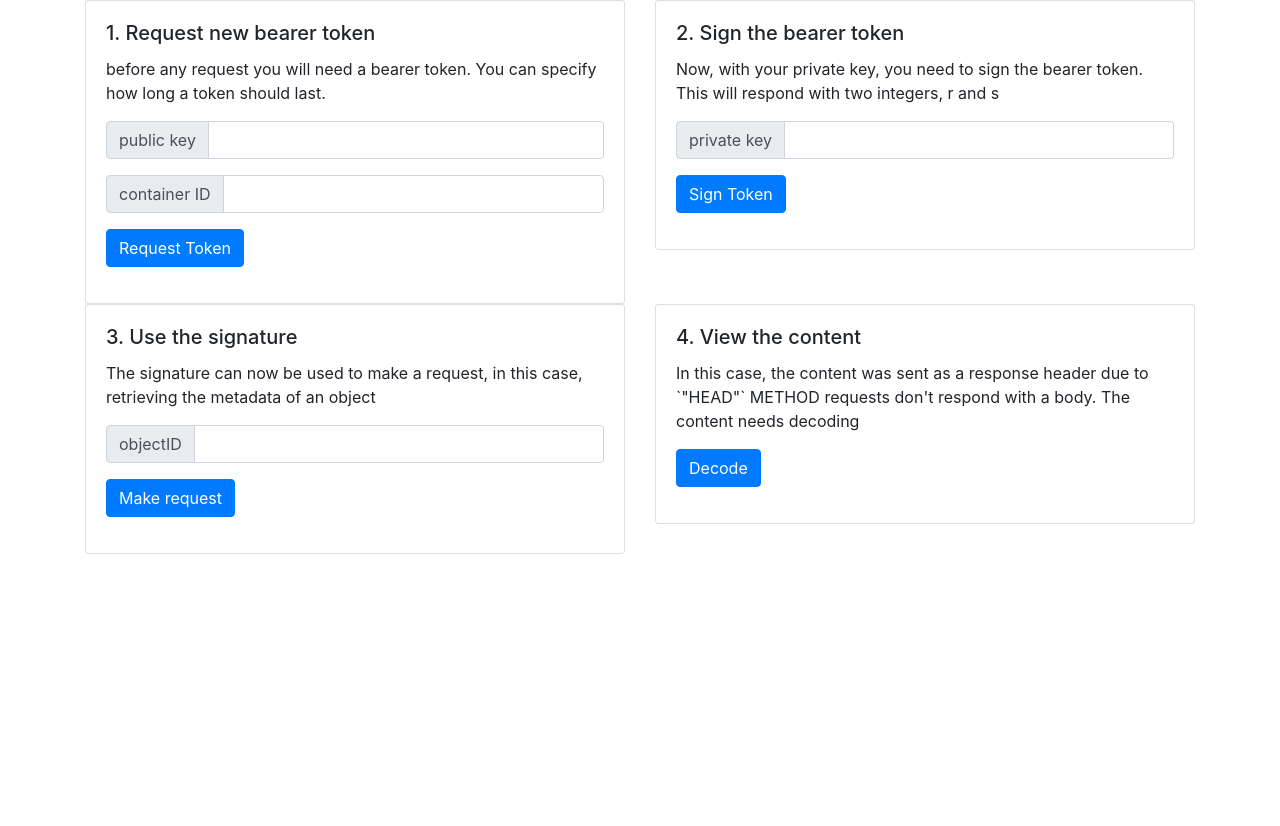
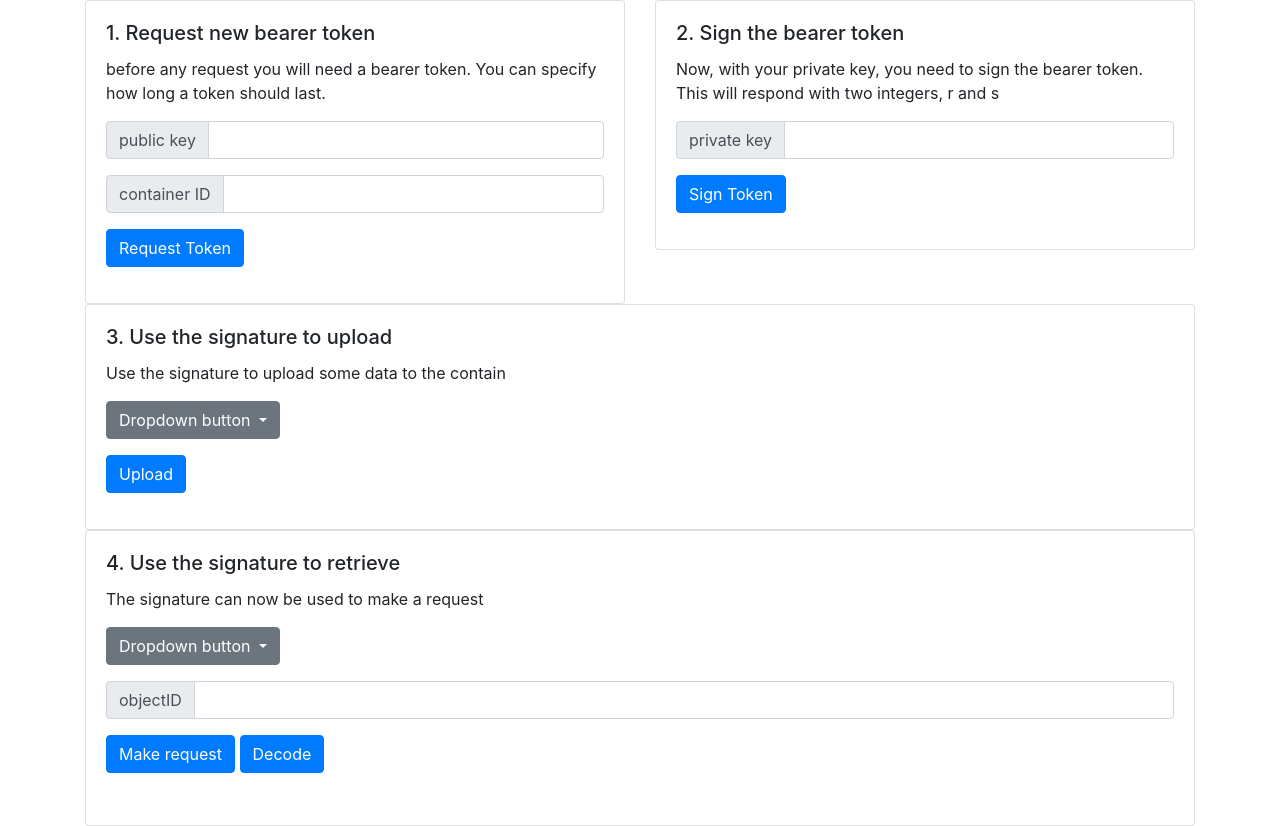
Before and after one commit to configwizard/greenfinch-api, a website: page client/index.html in a window 1280 px wide. Before the commit the page ends 800 px from the top, so only its background shows below. Drawn offline with nearby package versions, Linux system fonts and the light colour scheme.

Commit message:
working when client is owner of container

```diff
--- a/client/index.html
+++ b/client/index.html
@@ -62,11 +62,47 @@
                 </div>
             </div>
         </div>
-        <div class="col-sm-6">
+        <div class="col-sm-12">
             <div class="card">
                 <div class="card-body">
-                    <h5 class="card-title">3. Use the signature</h5>
-                    <p class="card-text">The signature can now be used to make a request, in this case, retrieving the metadata of an object</p>
+                    <h5 class="card-title">3. Use the signature to upload</h5>
+                    <p class="card-text">Use the signature to upload some data to the contain</p>
+                    <div class="input-group mb-3">
+                        <div class="dropdown">
+                            <button class="btn btn-secondary dropdown-toggle" type="button" id="uploadDropDown" data-toggle="dropdown" aria-haspopup="true" aria-expanded="false">
+                                Dropdown button
+                            </button>
+                            <div class="dropdown-menu" aria-labelledby="uploadDropDownButton">
+                                <a class="dropdown-item upload" href="#">multipart/form</a>
+                                <a class="dropdown-item upload" href="#">application/json</a>
+                            </div>
+                        </div>
+                    </div>
+                    <button class="btn btn-primary" id="uploadButton">Upload</button>
+                    <span>
+                        <pre id="uploadResponse"></pre>
+                    </span>
+                </div>
+            </div>
+        </div>
+        <div class="col-sm-12">
+            <div class="card">
+                <div class="card-body">
+                    <h5 class="card-title">4. Use the signature to retrieve</h5>
+                    <p class="card-text">The signature can now be used to make a request</p>
+                    <div class="input-group mb-3">
+                    <div class="dropdown">
+                        <button class="btn btn-secondary dropdown-toggle" type="button" id="methodDropDown" data-toggle="dropdown" aria-haspopup="true" aria-expanded="false">
+                            Dropdown button
+                        </button>
+                        <div class="dropdown-menu" aria-labelledby="methodDropDownButton">
+                            <a class="dropdown-item method" href="#">META</a>
+                            <a class="dropdown-item method" href="#">BODY</a>
+                            <a class="dropdown-item method" href="#">LIST</a>
+                            <a class="dropdown-item method" href="#">DELETE</a>
+                        </div>
+                    </div>
+                    </div>
                     <div class="input-group mb-3">
                         <div class="input-group-prepend">
                             <span class="input-group-text">objectID</span>
@@ -74,24 +110,26 @@
                         <input type="text" class="form-control" id="objectID" aria-describedby="basic-addon3" value="">
                     </div>
                     <button class="btn btn-primary" id="requestMeta">Make request</button>
+                    <button class="btn btn-primary" id="decodeContent">Decode</button>
                     <span>
                         <pre id="metadata"></pre>
-                    </span>
-                </div>
-            </div>
-        </div>
-        <div class="col-sm-6">
-            <div class="card">
-                <div class="card-body">
-                    <h5 class="card-title">4. View the content</h5>
-                    <p class="card-text">In this case, the content was sent as a response header due to `"HEAD"` METHOD requests don't respond with a body. The content needs decoding</p>
-                    <button class="btn btn-primary" id="decodeContent">Decode</button>
-                    <span>
                         <pre id="decodedContent"></pre>
                     </span>
                 </div>
             </div>
         </div>
+<!--        <div class="col-sm-6">-->
+<!--            <div class="card">-->
+<!--                <div class="card-body">-->
+<!--                    <h5 class="card-title">4. View the content</h5>-->
+<!--                    <p class="card-text">In this case, the content was sent as a response header due to `"HEAD"` METHOD requests don't respond with a body. The content needs decoding</p>-->
+<!--                    <button class="btn btn-primary" id="decodeContent">Decode</button>-->
+<!--                    <span>-->
+<!--                        <pre id="decodedContent"></pre>-->
+<!--                    </span>-->
+<!--                </div>-->
+<!--            </div>-->
+<!--        </div>-->
     </div>
 </div>
 
```
Also changed, not shown: 1 other file.
